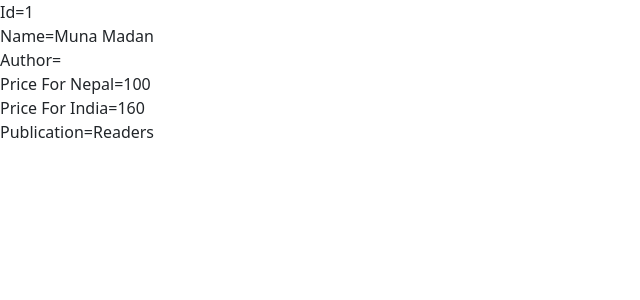
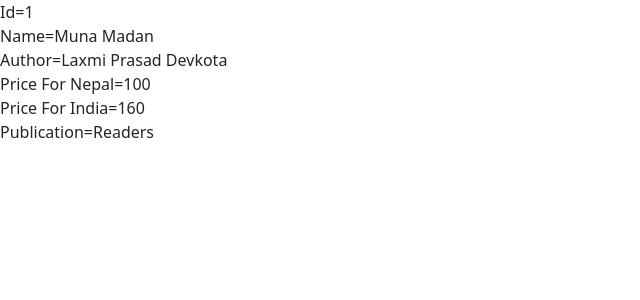
Before and after one commit to Saphal-subedi/Angular-Homework, an Angular app: page /details/1 in a window 1280 px wide. Shown: the top 300 px of the page, without its empty margins (0-640 px from the left). Built offline with nearby package versions, Linux system fonts and the light colour scheme.

Commit message:
Fix:Converted Normal form to FormBuilder

```diff
--- a/src/app/Book Project/Pages/add-book-component/add-book-component.component.html
+++ b/src/app/Book Project/Pages/add-book-component/add-book-component.component.html
@@ -15,22 +15,21 @@
       </div>
     </div>
 
+
     <div class="form-group">
       <label for="authors">Authors:</label>
-      <div *ngFor="let author of authors.controls; let i = index">
-        <input
-          id="authors-{{i}}"
-          [formControlName]="i"
-          type="text"
-          class="form-control"
-          placeholder="Author {{ i + 1 }}"
-        />
-        <div *ngIf="author.touched && author.invalid" class="error-message">
-          Author is required.
+      <div formArrayName="authors">
+        <div *ngFor="let author of authors.controls; let i = index">
+          <input [formControlName]="i"/>
         </div>
+        <div *ngIf="isAuthorInvalid()" class="error-message">
+          At least one author is required.
+
+        </div>
+      <button type="button" class="btn btn-secondary" (click)="addAuthor()">Add Author</button>
       </div>
-      <button type="button" class="btn btn-secondary" (click)="addAuthor()">Add Author</button>
-    </div>
+
+      </div>
 
 
     <div class="form-group">
--- a/src/app/Book Project/Pages/add-book-component/add-book-component.component.ts
+++ b/src/app/Book Project/Pages/add-book-component/add-book-component.component.ts
@@ -1,5 +1,5 @@
 import { Component, OnInit } from '@angular/core';
-import { FormArray, FormControl, FormGroup, FormsModule, ReactiveFormsModule, Validators } from '@angular/forms';
+import { FormArray, FormBuilder, FormControl, FormGroup, FormsModule, ReactiveFormsModule, Validators } from '@angular/forms';
 import { BookServiceService } from '../../Service/book-service.service';
 import { Book } from '../../Model/Book';
 import { CommonModule } from '@angular/common';
@@ -18,25 +18,28 @@
   priceForNepal: number = 0;
   priceForIndia: number = 0;
 
-  constructor(private bookService: BookServiceService,private router:Router) {
-    this.bookForm = new FormGroup({
-      id: new FormControl(null),
-      name: new FormControl('', Validators.required),
-      authors: new FormArray([],Validators.minLength(1)),
-      priceForNepal: new FormControl('', [Validators.required, Validators.pattern(/^\d+(\.\d{1,2})?$/)]),
-      priceForIndia: new FormControl('', [Validators.required, Validators.pattern(/^\d+(\.\d{1,2})?$/)]),
-      publication: new FormControl(null),
+  constructor(private bookService: BookServiceService,private router:Router,private formBuilder:FormBuilder) {
+
+    this.bookForm = formBuilder.group({
+      id:[''],
+      name: ['', Validators.required],
+      authors: formBuilder.array([formBuilder.control('',Validators.required)]),
+      priceForNepal:['', [Validators.required, Validators.pattern(/^\d+(\.\d{1,2})?$/)]],
+      priceForIndia: ['', [Validators.required, Validators.pattern(/^\d+(\.\d{1,2})?$/)]],
+      publication: ['']
     });
   }
   ngOnInit(): void {
     this.newId = Math.max(...this.bookService.getAllBook().map(book => book.id))+1;
     this.bookForm.patchValue({id:this.newId})
-    this.addAuthor()
 
   }
 
   get authors():FormArray {
     return (this.bookForm.get('authors') as FormArray);
+  }
+  isAuthorInvalid(): boolean {
+    return this.authors.length === 0 || this.authors.controls.every(control => !control.value.trim());
   }
 
   addAuthor():void {
--- a/src/app/Book Project/Pages/book-detail-component/book-detail-component.component.html
+++ b/src/app/Book Project/Pages/book-detail-component/book-detail-component.component.html
@@ -6,8 +6,8 @@
 <div>
     Name={{bookDetails.name}}
 </div>
-<div>
-    Author={{bookDetails.author}}
+<div >
+    Author={{bookDetails.authors}}
 </div>
 <div>
     Price For Nepal={{bookDetails.priceForNepal}}
--- a/src/app/Book Project/Pages/book-detail-component/book-detail-component.component.ts
+++ b/src/app/Book Project/Pages/book-detail-component/book-detail-component.component.ts
@@ -2,10 +2,11 @@
 import { ActivatedRoute } from '@angular/router';
 import { Book } from '../../Model/Book';
 import { BookServiceService } from '../../Service/book-service.service';
+import { CommonModule } from '@angular/common';
 
 @Component({
   selector: 'app-book-detail-component',
-  imports: [],
+  imports: [CommonModule],
   templateUrl: './book-detail-component.component.html',
   styleUrl: './book-detail-component.component.scss'
 })
@@ -21,6 +22,7 @@
     this.bookId=+this.route.snapshot.paramMap.get('bookId')!;
     if (!isNaN(this.bookId)) {
     this.bookDetails = this.bookService.getAllBook().find((book) => book.id === this.bookId);
+    console.log(this.bookDetails);
     }
 
   }
```
